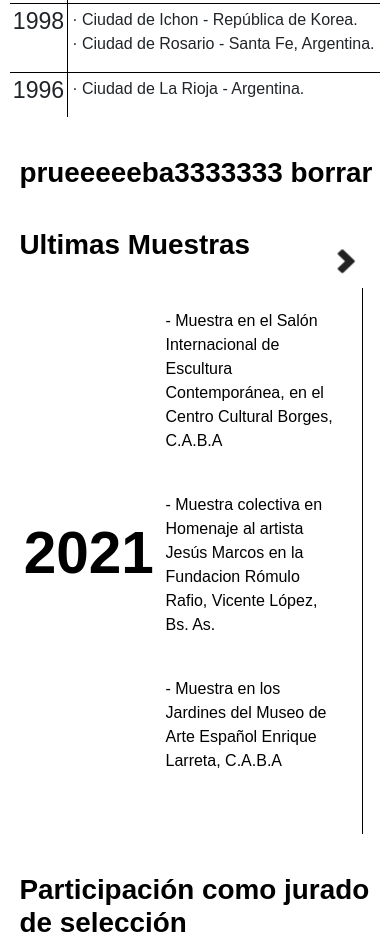
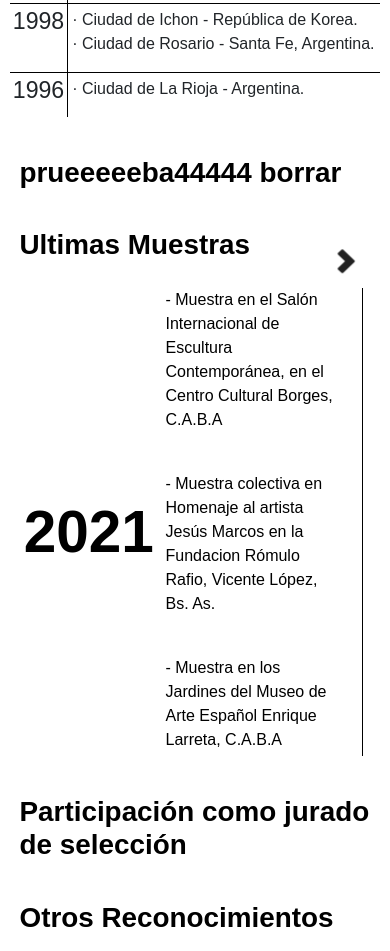
Before and after one commit to JereDiberto/JuliaFarjat, a website: page pages/sobre-mi.html in a window 390 px wide. Shown: the part 2915-3866 px from the top of the page. Drawn offline with nearby package versions, Linux system fonts and the light colour scheme.

Commit message:
version2

```diff
--- a/pages/sobre-mi.html
+++ b/pages/sobre-mi.html
@@ -225,7 +225,7 @@
     </section>
 </section>
 
-<h1>prueeeeeba3333333 borrar</h1>
+<h1>prueeeeeba44444 borrar</h1>
 
 <h1>Ultimas Muestras</h1>
 <section class="arrowRotate">
--- a/scss/_home.scss
+++ b/scss/_home.scss
@@ -308,7 +308,7 @@ $color1: #7196B9;
 
     .wrapper .item{
         min-width: 90vw;
-        height: 140vw;
+        height: 120vw;
         text-align: left;
         margin-right: 2px;
         margin: 0 3vw 0 3vw;
```
Also changed, not shown: css/style.css.
